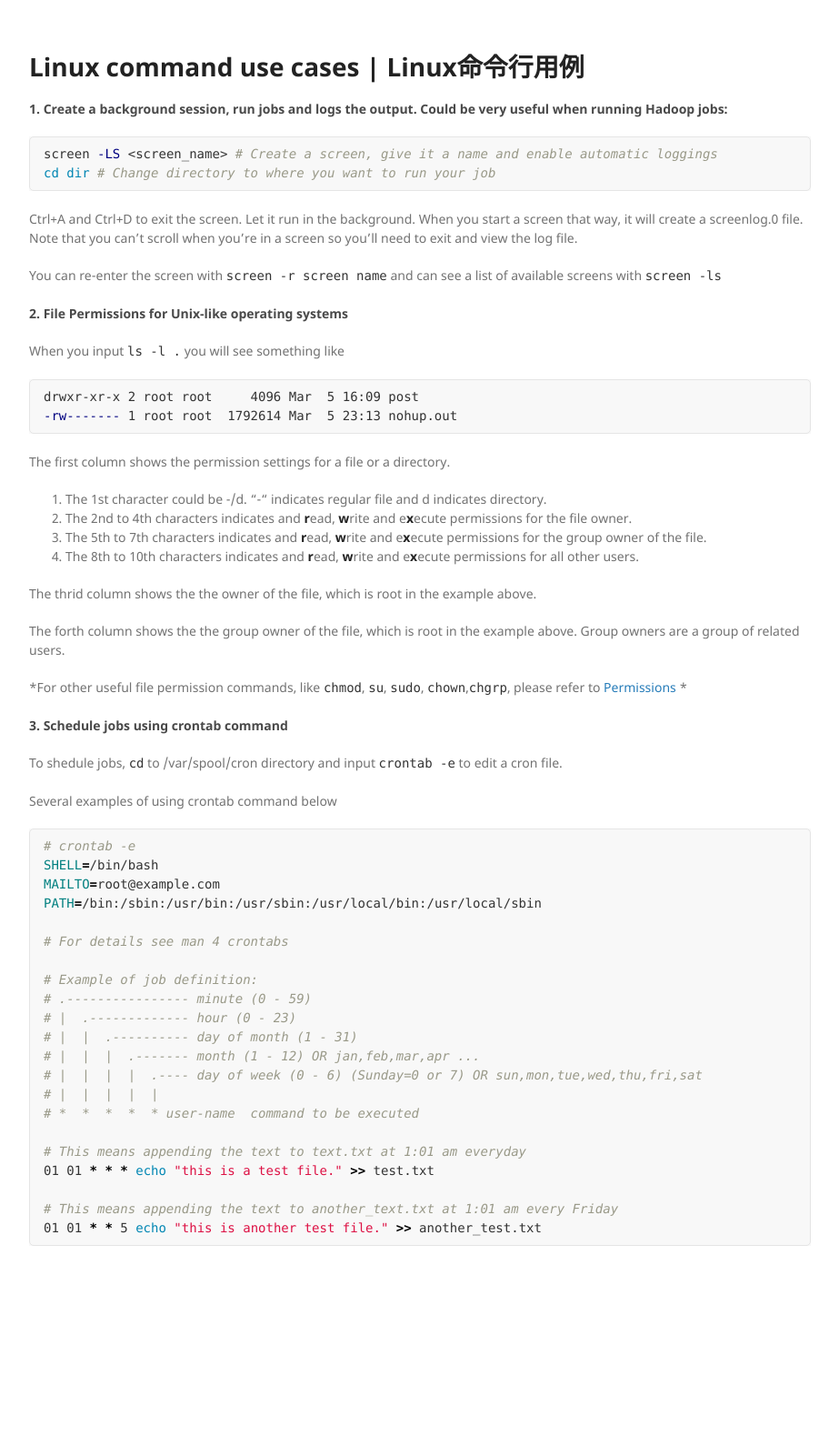
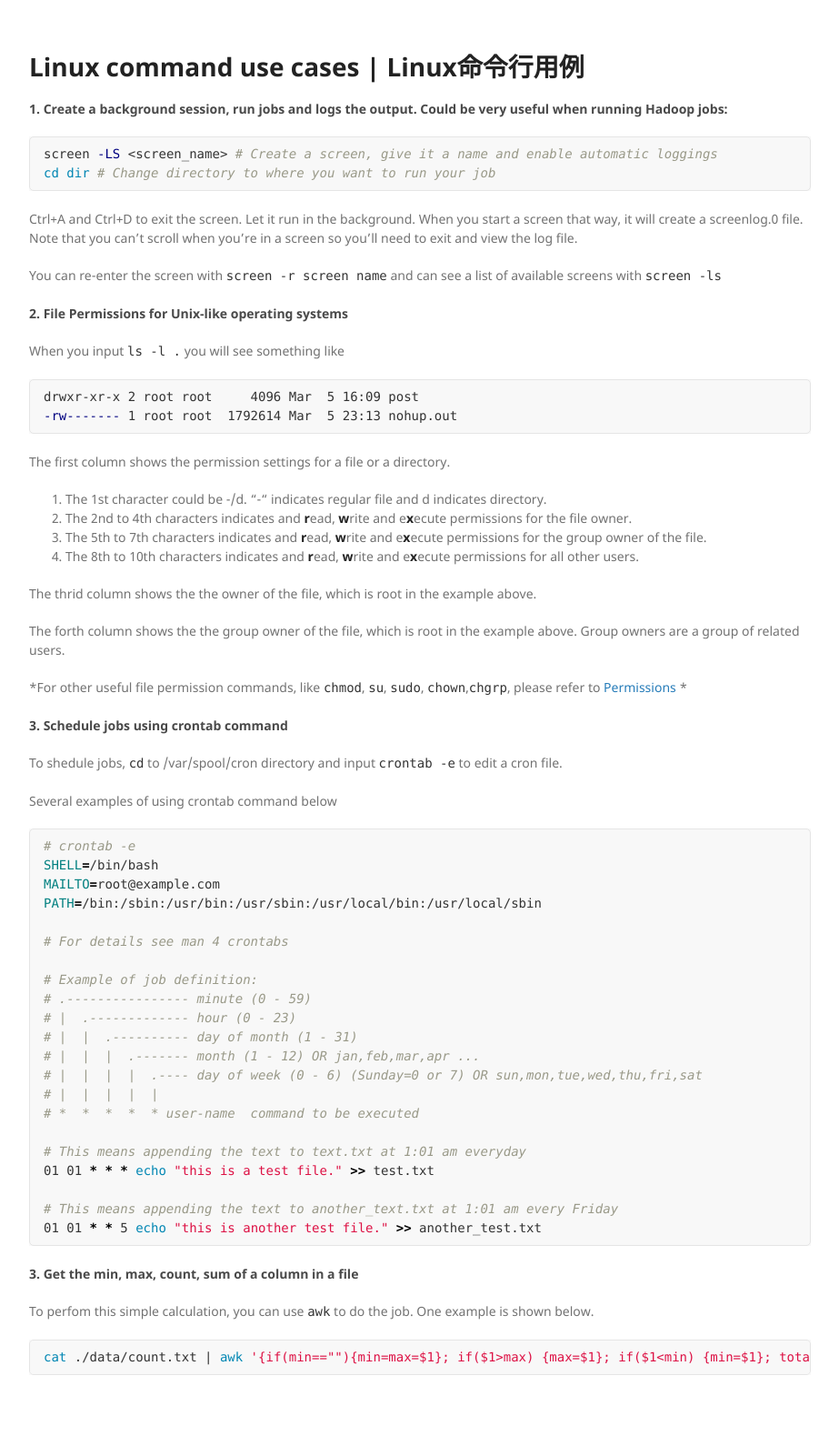
Before and after one commit to RupertMa/RupertMa.github.io, a Jekyll site: the page built from Linux-notes.md, in a window 1280 px wide. Shown: the whole page at 91% size, without its empty margins (178-1101 px from the left). Built offline with Jekyll 4.4.1, drawn with Linux system fonts in a browser that asks for light colours; before the commit the page ends 1448 px from its top, so only the background shows below that.

Commit message:
Added some Linux commands

````diff
--- a/Linux-notes.md
+++ b/Linux-notes.md
@@ -65,3 +65,11 @@ PATH=/bin:/sbin:/usr/bin:/usr/sbin:/usr/local/bin:/usr/local/sbin
 # This means appending the text to another_text.txt at 1:01 am every Friday
 01 01 * * 5 echo "this is another test file." >> another_test.txt
 ```
+
+#### 3. Get the min, max, count, sum of a column in a file
+
+To perfom this simple calculation, you can use `awk` to do the job. One example is shown below.
+
+```bash
+cat ./data/count.txt | awk '{if(min==""){min=max=$1}; if($1>max) {max=$1}; if($1<min) {min=$1}; total+=$1; count+=1} END {print total, count, max, min}'
+```
--- /dev/null
+++ b/data/count.txt
@@ -0,0 +1,5 @@
+3
+14
+15
+92
+65
````
